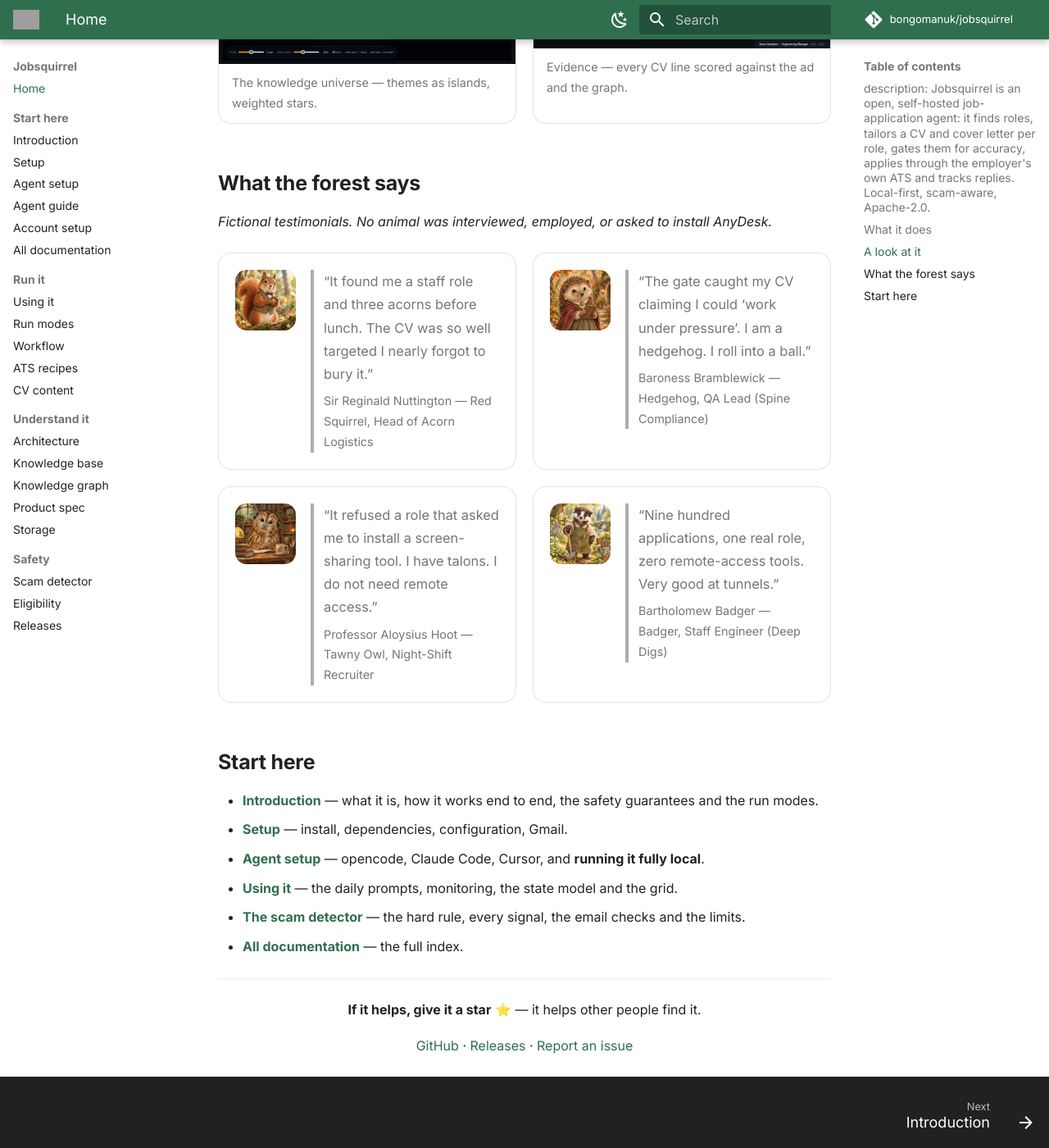
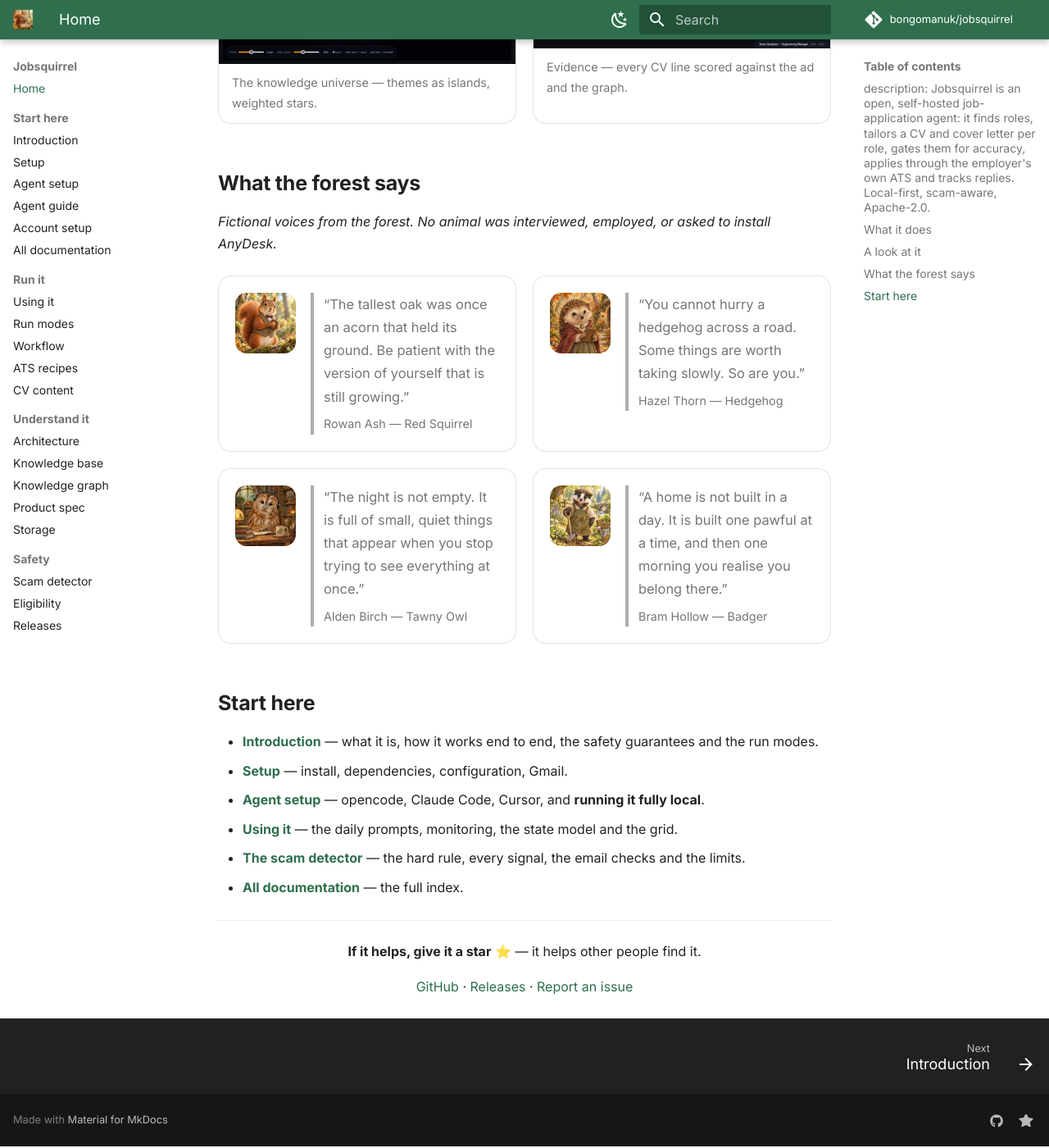
Before and after one commit to bongomanuk/jobsquirrel, an MkDocs documentation site: the page built from docs/index.md, in a window 1280 px wide and 1400 px high, scrolled down 2591 px. Shown: the whole window at 82% size. Built offline with MkDocs 1.6.1 and Material for MkDocs 9.7.7, drawn with Linux system fonts in a browser that asks for light colours; comment, search, counter and statistics services are not loaded; grey boxes are pictures that could not be loaded.

Commit message:
Docs: quieter forest voices, simpler names
Replace the joke testimonials with cheesy, earnest lines about patience and
growth, and use plain names: Rowan Ash, Hazel Thorn, Alden Birch, Bram Hollow.
Rename the portraits to match and update the docs logo.

```diff
--- a/docs/index.md
+++ b/docs/index.md
@@ -22,7 +22,7 @@
       <a href="https://github.com/bongomanuk/jobsquirrel">GitHub ↗</a>
     </div>
   </div>
-  <img src="assets/animals/sir-reginald-nuttington.jpg" alt="Sir Reginald Nuttington, a red squirrel in a tweed waistcoat">
+  <img src="assets/animals/rowan-red-squirrel.jpg" alt="Rowan Ash, a red squirrel in a tweed waistcoat">
 </div>
 
 ## What it does
@@ -54,24 +54,24 @@
 
 ## What the forest says
 
-*Fictional testimonials. No animal was interviewed, employed, or asked to install AnyDesk.*
+*Fictional voices from the forest. No animal was interviewed, employed, or asked to install AnyDesk.*
 
 <div class="js-quotes">
   <div class="js-quote">
-    <img src="assets/animals/sir-reginald-nuttington.jpg" alt="Sir Reginald Nuttington">
-    <blockquote>“It found me a staff role and three acorns before lunch. The CV was so well targeted I nearly forgot to bury it.”<span class="js-who">Sir Reginald Nuttington — Red Squirrel, Head of Acorn Logistics</span></blockquote>
+    <img src="assets/animals/rowan-red-squirrel.jpg" alt="Rowan Ash">
+    <blockquote>“The tallest oak was once an acorn that held its ground. Be patient with the version of yourself that is still growing.”<span class="js-who">Rowan Ash — Red Squirrel</span></blockquote>
   </div>
   <div class="js-quote">
-    <img src="assets/animals/baroness-bramblewick.jpg" alt="Baroness Bramblewick">
-    <blockquote>“The gate caught my CV claiming I could ‘work under pressure’. I am a hedgehog. I roll into a ball.”<span class="js-who">Baroness Bramblewick — Hedgehog, QA Lead (Spine Compliance)</span></blockquote>
+    <img src="assets/animals/hazel-hedgehog.jpg" alt="Hazel Thorn">
+    <blockquote>“You cannot hurry a hedgehog across a road. Some things are worth taking slowly. So are you.”<span class="js-who">Hazel Thorn — Hedgehog</span></blockquote>
   </div>
   <div class="js-quote">
-    <img src="assets/animals/professor-aloysius-hoot.jpg" alt="Professor Aloysius Hoot">
-    <blockquote>“It refused a role that asked me to install a screen-sharing tool. I have talons. I do not need remote access.”<span class="js-who">Professor Aloysius Hoot — Tawny Owl, Night-Shift Recruiter</span></blockquote>
+    <img src="assets/animals/alden-tawny-owl.jpg" alt="Alden Birch">
+    <blockquote>“The night is not empty. It is full of small, quiet things that appear when you stop trying to see everything at once.”<span class="js-who">Alden Birch — Tawny Owl</span></blockquote>
   </div>
   <div class="js-quote">
-    <img src="assets/animals/bartholomew-badger.jpg" alt="Bartholomew Badger">
-    <blockquote>“Nine hundred applications, one real role, zero remote-access tools. Very good at tunnels.”<span class="js-who">Bartholomew Badger — Badger, Staff Engineer (Deep Digs)</span></blockquote>
+    <img src="assets/animals/bram-badger.jpg" alt="Bram Hollow">
+    <blockquote>“A home is not built in a day. It is built one pawful at a time, and then one morning you realise you belong there.”<span class="js-who">Bram Hollow — Badger</span></blockquote>
   </div>
 </div>
 
--- a/mkdocs.yml
+++ b/mkdocs.yml
@@ -12,8 +12,8 @@
   name: material
   custom_dir: docs/overrides
   language: en
-  logo: assets/animals/sir-reginald-nuttington-icon.png
-  favicon: assets/animals/sir-reginald-nuttington-icon.png
+  logo: assets/animals/rowan-red-squirrel-icon.png
+  favicon: assets/animals/rowan-red-squirrel-icon.png
   font:
     text: Inter
     code: JetBrains Mono
```
Also changed, not shown: README.md (+6 -7 lines), docs/assets/animals/alden-tawny-owl.jpg (renamed from docs/assets/animals/professor-aloysius-hoot.jpg), docs/assets/animals/bram-badger.jpg (renamed from docs/assets/animals/bartholomew-badger.jpg), docs/assets/animals/hazel-hedgehog.jpg (renamed from docs/assets/animals/baroness-bramblewick.jpg), docs/assets/animals/rowan-red-squirrel-icon.png (added), docs/assets/animals/rowan-red-squirrel.jpg (renamed from docs/assets/animals/sir-reginald-nuttington.jpg).
